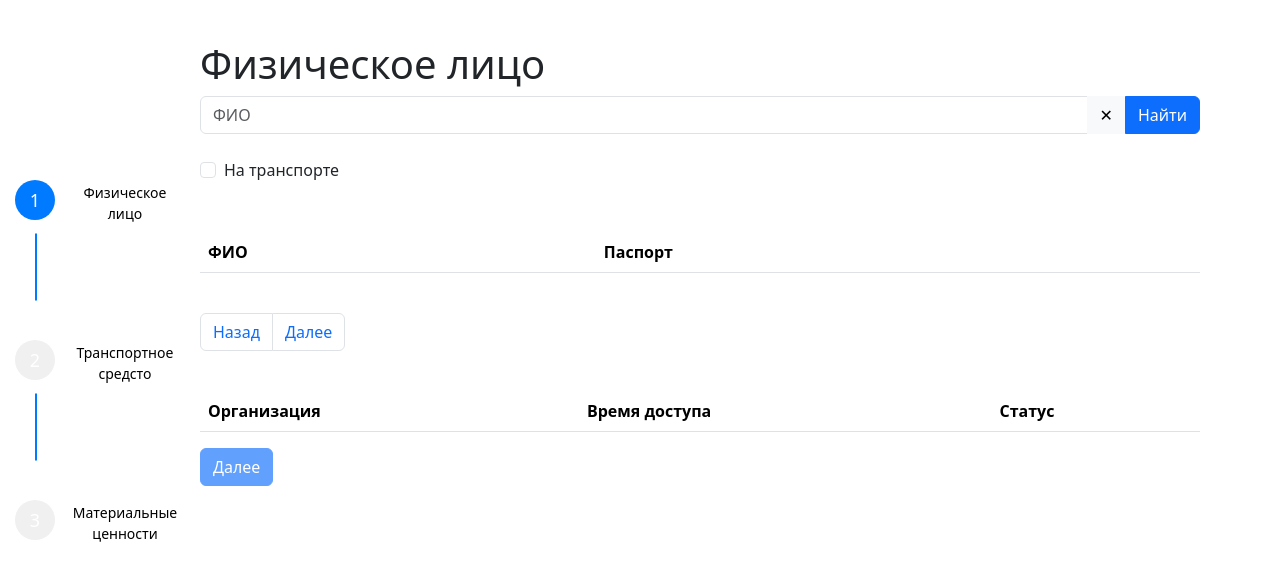
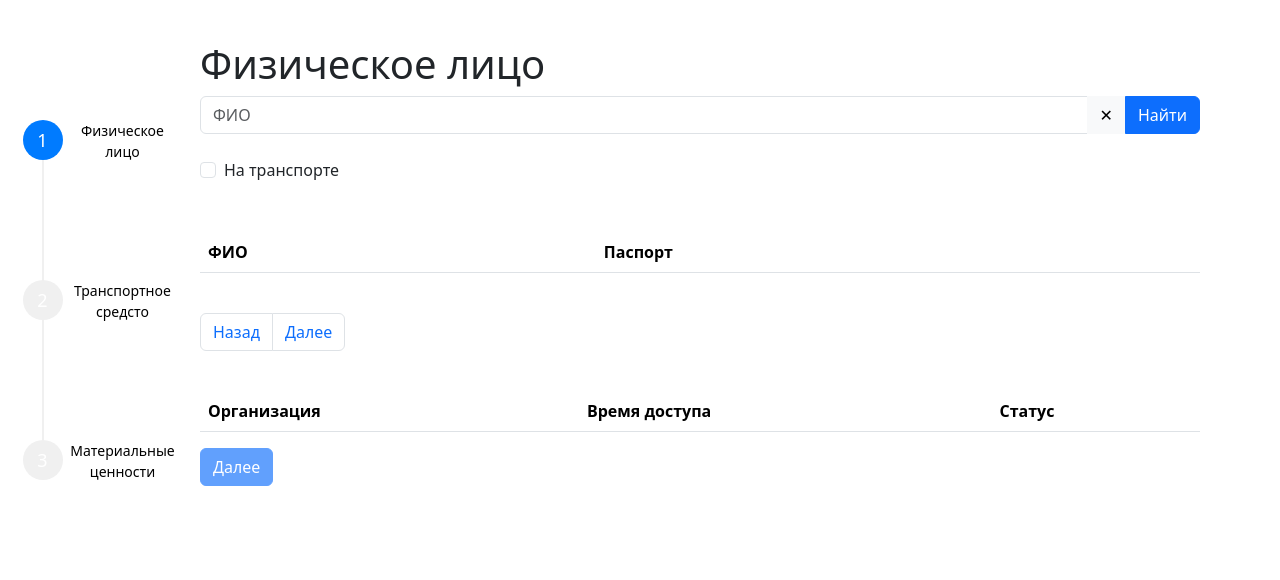
Before and after one commit to kiry665/test-app, a React (Create React App) app: page / in a window 1280 px wide. Shown: the top 580 px of the page. Built offline with nearby package versions, Linux system fonts and the light colour scheme; the HTML template or start-up script is replaced by a standard one.

Commit message:
add stepper and modal

```diff
--- /dev/null
+++ b/public/index.html
@@ -0,0 +1,43 @@
+<!DOCTYPE html>
+<html lang="en">
+  <head>
+    <meta charset="utf-8" />
+    <link rel="icon" href="%PUBLIC_URL%/favicon.ico" />
+    <meta name="viewport" content="width=device-width, initial-scale=1" />
+    <meta name="theme-color" content="#000000" />
+    <meta
+      name="description"
+      content="Web site created using create-react-app"
+    />
+    <link rel="apple-touch-icon" href="%PUBLIC_URL%/logo192.png" />
+    <!--
+      manifest.json provides metadata used when your web app is installed on a
+      user's mobile device or desktop. See https://developers.google.com/web/fundamentals/web-app-manifest/
+    -->
+    <link rel="manifest" href="%PUBLIC_URL%/manifest.json" />
+    <!--
+      Notice the use of %PUBLIC_URL% in the tags above.
+      It will be replaced with the URL of the `public` folder during the build.
+      Only files inside the `public` folder can be referenced from the HTML.
+
+      Unlike "/favicon.ico" or "favicon.ico", "%PUBLIC_URL%/favicon.ico" will
+      work correctly both with client-side routing and a non-root public URL.
+      Learn how to configure a non-root public URL by running `npm run build`.
+    -->
+    <title>React App</title>
+  </head>
+  <body>
+    <noscript>You need to enable JavaScript to run this app.</noscript>
+    <div id="root"></div>
+    <!--
+      This HTML file is a template.
+      If you open it directly in the browser, you will see an empty page.
+
+      You can add webfonts, meta tags, or analytics to this file.
+      The build step will place the bundled scripts into the <body> tag.
+
+      To begin the development, run `npm start` or `yarn start`.
+      To create a production bundle, use `npm run build` or `yarn build`.
+    -->
+  </body>
+</html>
--- a/src/components/user/Individual.js
+++ b/src/components/user/Individual.js
@@ -5,6 +5,8 @@ import Form from 'react-bootstrap/Form';
 import InputGroup from 'react-bootstrap/InputGroup';
 import Stepper from "./Stepper";
 import styles from "../../styles/Individual.module.css"
+import VerticalStepper from "./VerticalStepper";
+import OrganizationModal from "./Modals/OrganizationModal";
 
 const Individual = () => {
 
@@ -33,6 +35,8 @@ const Individual = () => {
 
     const [nextForm, setNextForm] = useState(false);
 
+    const [showOrganizationModal, setShowOrganizationModal] = useState(false);
+
     const rowsPerPage = 3;
     const totalPages = Math.ceil(individualDetails.length / rowsPerPage);
 
@@ -59,10 +63,10 @@ const Individual = () => {
     const handleFindOrganization = () => {
         setNextForm(false);
         setOrganizationDetails([
-            {name: "Билдинг", startTimeOfAccess: "08:00", endTimeOfAccess: "20:00", status: checkAccess("10:00", "20:00")},
-            {name: "Билдинг", startTimeOfAccess: "08:00", endTimeOfAccess: "20:00", status: checkAccess("10:00", "20:00")},
-            {name: "Билдинг", startTimeOfAccess: "08:00", endTimeOfAccess: "20:00", status: checkAccess("10:00", "20:00")},
-            {name: "Билдинг", startTimeOfAccess: "08:00", endTimeOfAccess: "20:00", status: checkAccess("10:00", "20:00")}
+            {id: 1, name: "Билдинг", startTimeOfAccess: "08:00", endTimeOfAccess: "20:00", status: checkAccess("10:00", "20:00")},
+            {id: 2, name: "Билдинг", startTimeOfAccess: "08:00", endTimeOfAccess: "20:00", status: checkAccess("10:00", "20:00")},
+            {id: 3, name: "Билдинг", startTimeOfAccess: "08:00", endTimeOfAccess: "20:00", status: checkAccess("10:00", "20:00")},
+            {id: 4, name: "Билдинг", startTimeOfAccess: "08:00", endTimeOfAccess: "20:00", status: checkAccess("10:00", "20:00")}
         ]);
     };
 
@@ -84,6 +88,10 @@ const Individual = () => {
         if(currentPage < totalPages){
             handleChangePage(currentPage + 1);
         }
+    };
+
+    const handleOrganizationClick = (id) => {
+        setShowOrganizationModal(true);
     };
 
     function checkAccess(startTimeOfAccess, endTimeOfAccess){
@@ -112,7 +120,7 @@ const Individual = () => {
         <div className={styles.row}>
             <div className="col-2">
                 <div className={styles.stepperContainer}>
-                    <Stepper stepCount={3} currentStep={0} stepLabels={['Физическое лицо', 'Транспортное средсто', 'Материальные ценности']}/>
+                    <VerticalStepper stepCount={3} currentStep={0} stepLabels={['Физическое лицо', 'Транспортное средсто', 'Материальные ценности']}/>
                 </div>
 
             </div>
@@ -126,7 +134,7 @@ const Individual = () => {
                 <br/>
                 <Form.Check type="checkbox" label="На транспорте"/>
                 <br/>
-                {nextForm && <h2>Доступ разрещён</h2>}
+                {nextForm && <h2>Доступ разрешён</h2>}
                 <br/>
                 <Table>
                     <thead>
@@ -155,7 +163,7 @@ const Individual = () => {
                         <Pagination.Next onClick={handleNextPage}>Далее</Pagination.Next>
                     </Pagination>
                 <br/>
-                <Table>
+                <Table hover>
                     <thead>
                         <tr>
                             <th>Организация</th>
@@ -165,7 +173,7 @@ const Individual = () => {
                     </thead>
                     <tbody>
                         {organizationDetails.map((organizationDetail, index) => (
-                            <tr key={index}>
+                            <tr key={organizationDetail.id} onClick={() => handleOrganizationClick(organizationDetail.id)}>
                                 <td>{organizationDetail.name}</td>
                                 <td>C {organizationDetail.startTimeOfAccess} до {organizationDetail.endTimeOfAccess}</td>
                                 <td>{organizationDetail.status}</td>
@@ -176,6 +184,10 @@ const Individual = () => {
                 <Button disabled={!nextForm}>Далее</Button>
             </div>
         </div>
+        <OrganizationModal
+                show={showOrganizationModal}
+                onHide={() => setShowOrganizationModal(false)}
+            />
         </div>
     );
 }
--- /dev/null
+++ b/src/components/user/Modals/OrganizationModal.js
@@ -0,0 +1,25 @@
+import Button from 'react-bootstrap/Button';
+import Modal from 'react-bootstrap/Modal';
+
+function OrganizationModal({show, onHide}){
+    return(
+        <Modal show={show} onHide={onHide}>
+        <Modal.Dialog>
+            <Modal.Header closeButton>
+            <Modal.Title>Modal title</Modal.Title>
+            </Modal.Header>
+
+            <Modal.Body>
+            <p>Modal body text goes here.</p>
+            </Modal.Body>
+
+            <Modal.Footer>
+            <Button variant="secondary">Close</Button>
+            <Button variant="primary">Save changes</Button>
+            </Modal.Footer>
+        </Modal.Dialog>
+        </Modal>
+    );
+}
+
+export default OrganizationModal;
--- /dev/null
+++ b/src/components/user/VerticalStepper.js
@@ -0,0 +1,38 @@
+import React from 'react';
+import 'bootstrap/dist/css/bootstrap.min.css';
+import { Row, Col } from 'react-bootstrap';
+import styles from '../../styles/VerticalStepper.module.css';
+
+const VerticalStepper = ({ stepCount, currentStep, stepLabels }) => {
+  return (
+    <div className={styles.container}>
+      {Array.from({ length: stepCount }, (_, index) => (
+        <div key={index} className={styles.step}>
+          {index < currentStep ? (
+            <>
+              <div className={`${styles.circle} ${styles.checked}`}>✓</div>
+              <div className={`${styles.line} ${styles.checked}`}></div>
+            </>
+          ) : (
+            <>
+              {index === currentStep ? (
+                <>
+                  <div className={`${styles.circle} ${styles.checked}`}>{index + 1}</div>
+                  <div className={styles.line}></div>
+                </>
+              ) : (
+                <>
+                  <div className={styles.circle}>{index + 1}</div>
+                  <div className={styles.line}></div>
+                </>
+              )}
+            </>
+          )}
+          {stepLabels && <div className={styles.label}>{stepLabels[index]}</div>}
+        </div>
+      ))}
+    </div>
+  );
+};
+
+export default VerticalStepper;
--- a/src/styles/Stepper.module.css
+++ b/src/styles/Stepper.module.css
@@ -35,8 +35,8 @@
 }
 
 .circle {
-  width: 40px;
-  height: 40px;
+  width: 10px;
+  height: 10px;
   border-radius: 50%;
   background-color: #f0f0f0;
   color: white;
--- /dev/null
+++ b/src/styles/VerticalStepper.module.css
@@ -0,0 +1,56 @@
+.container {
+    display: flex;
+    flex-direction: column;
+    height: 100%;
+  }
+
+  .step {
+    flex: 1;
+    display: flex;
+    align-items: flex-start;
+    justify-content: center;
+    position: relative;
+  }
+
+  .circle {
+    width: 40px;
+    height: 40px;
+    border-radius: 50%;
+    background-color: #f0f0f0;
+    color: white;
+    display: flex;
+    justify-content: center;
+    align-items: center;
+    font-size: 18px;
+    position: relative;
+    z-index: 1;
+  }
+
+  .line {
+    position: absolute;
+    width: 2px;
+    background-color:#f0f0f0;
+    height: 100%;
+    left: 19px;
+    z-index: 0;
+  }
+
+  .checked {
+    background-color: #007bff;
+  }
+
+  .label {
+    font-size: 14px;
+    color: black;
+    width: 110px;
+    text-align: center;
+    margin-left: 5px;
+    white-space: pre-wrap;
+    word-wrap: break-word;
+  }
+
+
+
+  .step:last-child .line {
+    display: none;
+}
```
